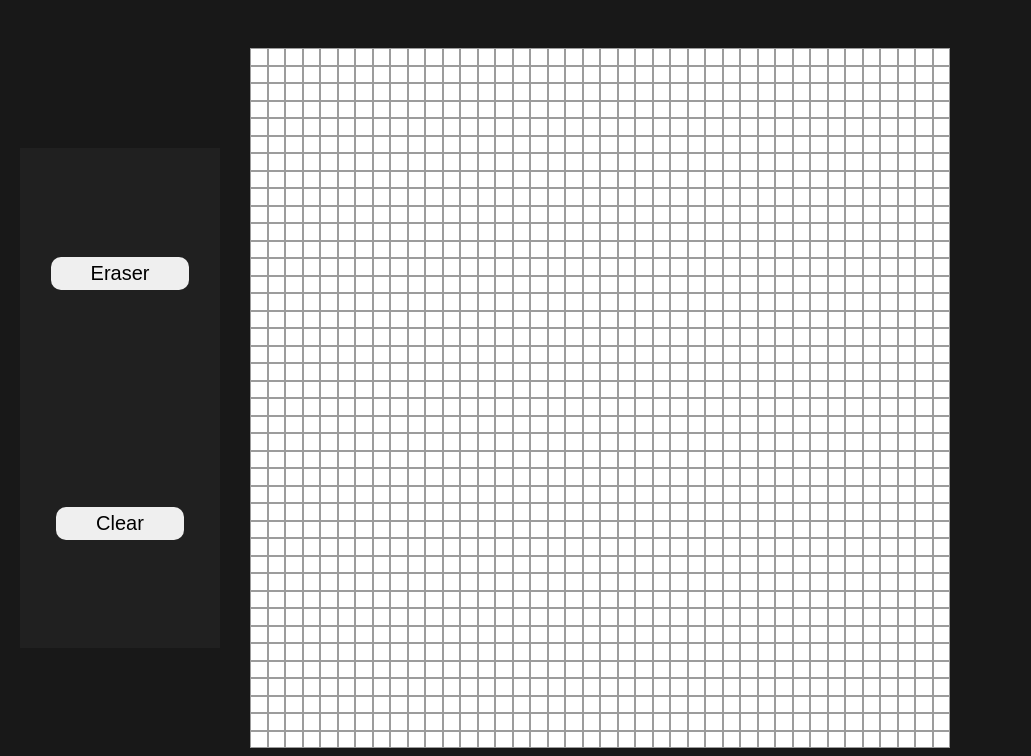
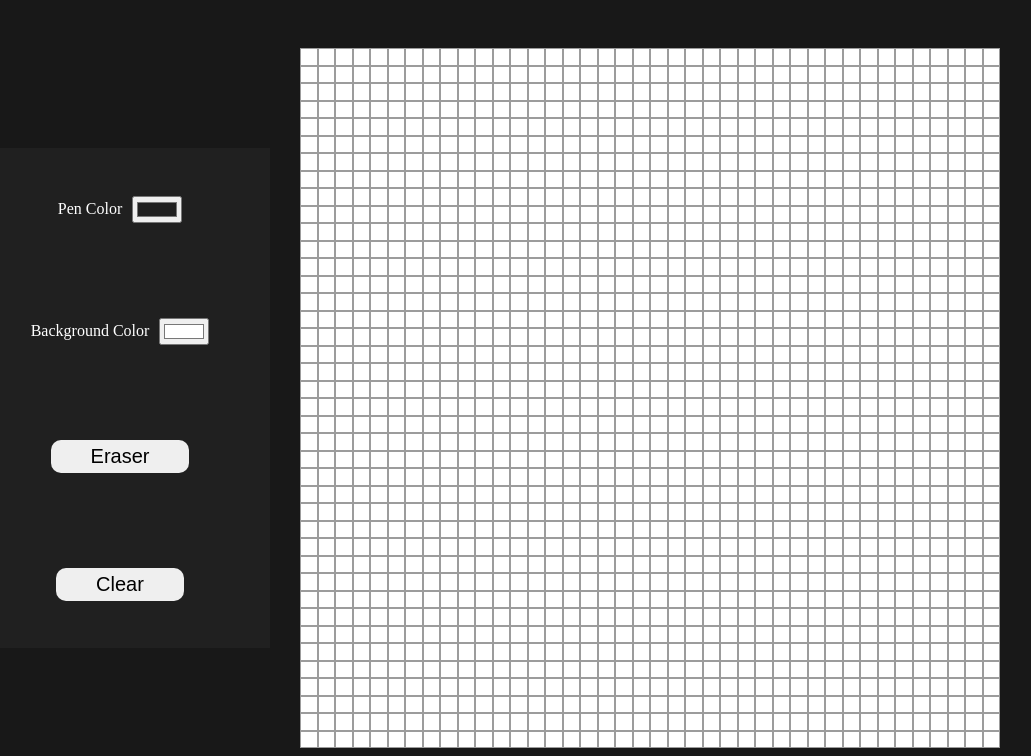
Before and after one commit to datphung239/etch-a-sketch, a plain HTML site: page index.html in a window 1280 px wide. Shown: the part 132-888 px from the top of the page, without its empty margins (155-1186 px from the left). Drawn offline with nearby package versions, Linux system fonts and the light colour scheme.

Commit message:
Add color picker to change background & pen color

```diff
--- a/index.html
+++ b/index.html
@@ -12,6 +12,14 @@
     <div id="header">Etch-a-sketch</div>
     <div class="container">
         <div class="function">
+            <div class="colorpicker">
+                <label for="colorpicker">Pen Color  </label>
+                <input type="color" id="color-picker-pen" value =  "#202020" >
+            </div>
+            <div class="colorpicker">
+                <label for="colorpicker">Background Color  </label>
+                <input type="color" id="color-picker-bg" value = "#ffffff" >
+            </div>
             <button class="eraser btn">Eraser</button>
             <button class="clear btn">Clear</button>
         </div>
--- a/script.js
+++ b/script.js
@@ -2,7 +2,12 @@
 const grid = document.querySelector(".grid")
 const gridSize = (getComputedStyle(grid).width).replace("px","")
 
+//  Defaul background, pen, pixel
 let squaresNumber = 40
+grid.style.backgroundColor = "white"
+let squareColor = "black"
+
+
 const squareSize = (gridSize/squaresNumber)
 // dynamic size in flex, or create fix grid in flex
 for (sq=1;sq<=squaresNumber*squaresNumber;sq++) {
@@ -17,12 +22,12 @@ const eraserBtn = document.querySelector(".eraser")
 
 eraserBtn.addEventListener("click", () => {
     if (eraserBtn.classList.contains("btn-on")) {
-        eraserBtn.classList.remove("btn-on")
-        return
+        return eraserBtn.classList.remove("btn-on")
     }
     eraserBtn.classList.add("btn-on")
 })
-// Clear
+
+// Clear all
 const clearBtn = document.querySelector(".clear")
 clearBtn.addEventListener("click",()=>{
     squares.forEach((square) => {
@@ -33,7 +38,6 @@ clearBtn.addEventListener("click",()=>{
 })
 
 // Hold to draw
-let squareColor = "black"
 function holdToDraw(event) {
     if (event.buttons == 1) {
         event.preventDefault()
@@ -55,3 +59,14 @@ function clickToDraw(event) {
 }
 grid.addEventListener('mousemove', holdToDraw);
 grid.addEventListener('click', clickToDraw);
+
+// Change background & pen color
+
+let bgColor = document.querySelector("#color-picker-bg")
+let penColor = document.querySelector("#color-picker-pen")
+bgColor.addEventListener("input", () => {
+    grid.style.backgroundColor = bgColor.value
+})
+penColor.addEventListener("input", () => {
+    squareColor = penColor.value
+})
--- a/styles.css
+++ b/styles.css
@@ -24,12 +24,23 @@ body {
 
 .function {
     background-color: #202020;
-    width: 200px;
+    width: 300px;
     height: 500px;
     display: flex;
     justify-content: space-around;
     align-items: center;
     flex-direction: column;
+}
+
+.colorpicker {
+    display: flex;
+    justify-content: center;
+    align-items: center;
+    gap: 10px;
+
+}
+label {
+    color: white;
 }
 
 .btn {
@@ -44,7 +55,6 @@ body {
 }
 
 .grid {
-    background-color: white;
     width: 700px;
     height: 700px;
     padding: 0;
```
